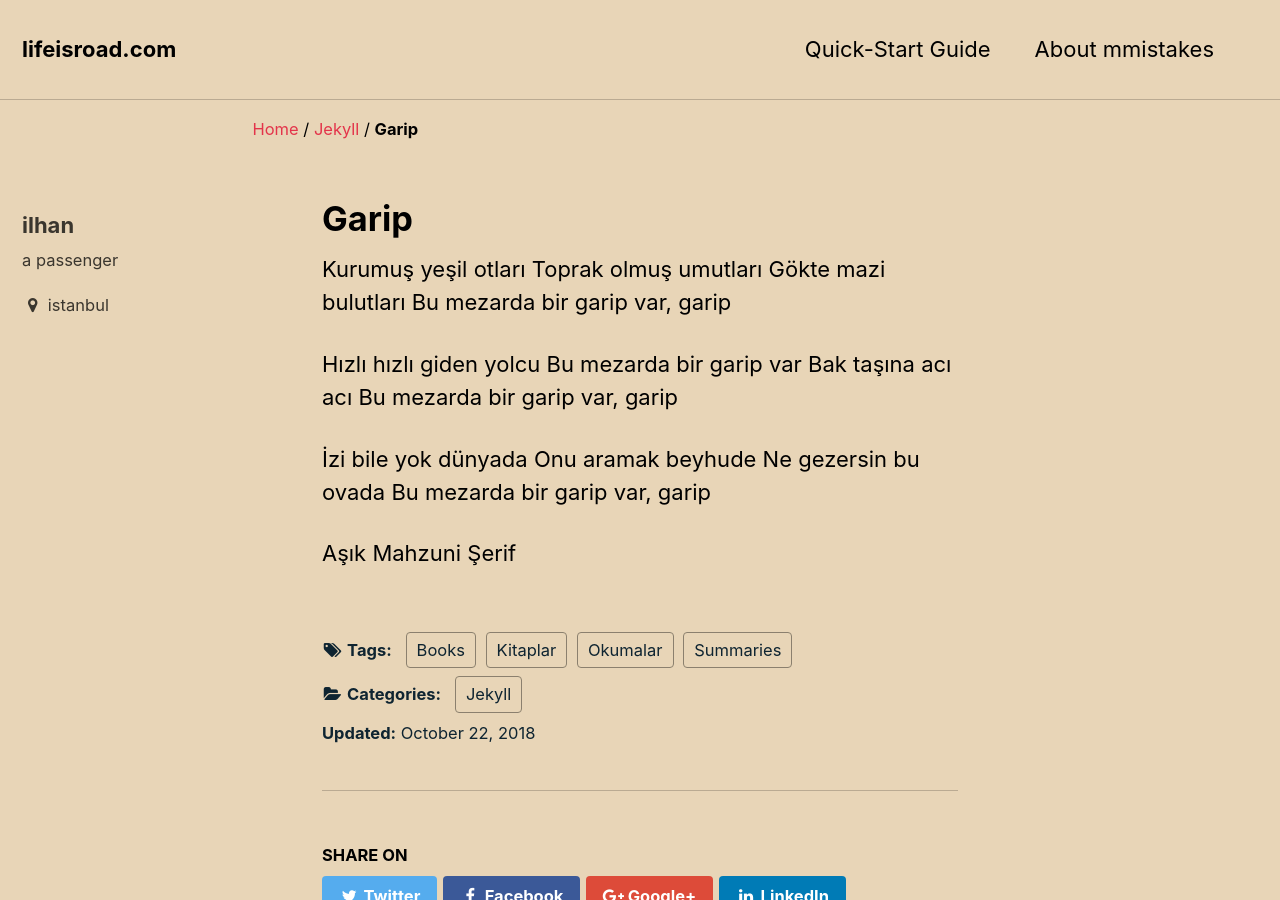
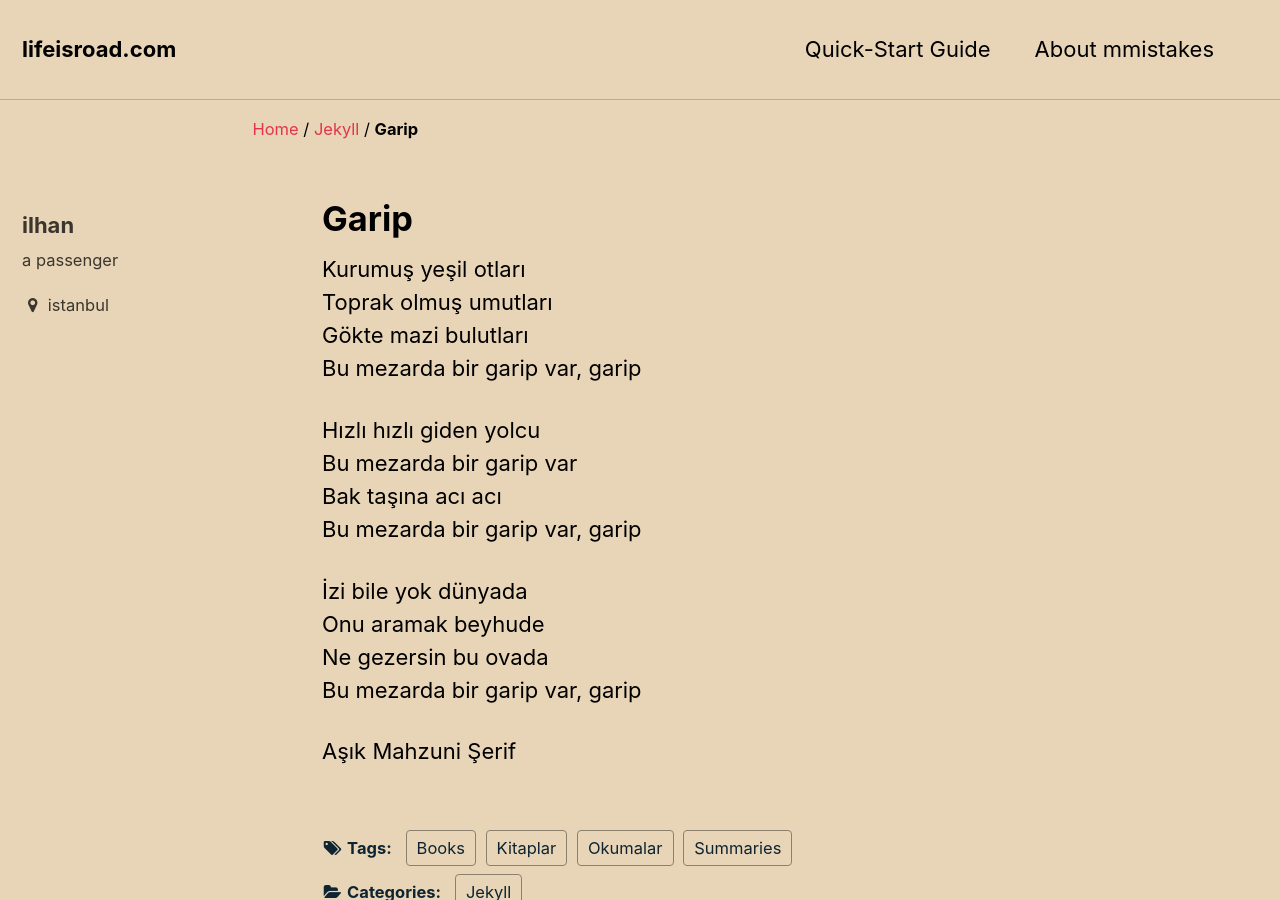
Before and after one commit to ilhangoren/ilhangoren.github.io, a Jekyll site: the page built from _posts/2018-10-22-Garip.md, in a window 1280 px wide and 900 px high. Built offline with Jekyll 4.4.1, drawn with Linux system fonts in a browser that asks for light colours.

```diff
--- a/_posts/2018-10-22-Garip.md
+++ b/_posts/2018-10-22-Garip.md
@@ -11,20 +11,20 @@ comments: true
 share: true
 ---
 
-Kurumuş yeşil otları
-Toprak olmuş umutları
-Gökte mazi bulutları
-Bu mezarda bir garip var, garip
+Kurumuş yeşil otları<br>
+Toprak olmuş umutları<br>
+Gökte mazi bulutları<br>
+Bu mezarda bir garip var, garip<br>
 
-Hızlı hızlı giden yolcu
-Bu mezarda bir garip var
-Bak taşına acı acı
-Bu mezarda bir garip var, garip
+Hızlı hızlı giden yolcu<br>
+Bu mezarda bir garip var<br>
+Bak taşına acı acı<br>
+Bu mezarda bir garip var, garip<br>
 
-İzi bile yok dünyada
-Onu aramak beyhude
-Ne gezersin bu ovada
-Bu mezarda bir garip var, garip
+İzi bile yok dünyada<br>
+Onu aramak beyhude<br>
+Ne gezersin bu ovada<br>
+Bu mezarda bir garip var, garip<br>
 
 
 Aşık Mahzuni Şerif
```
